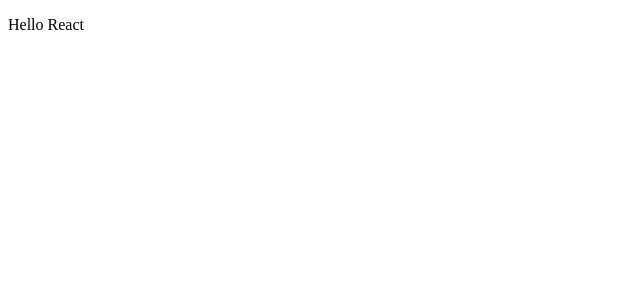
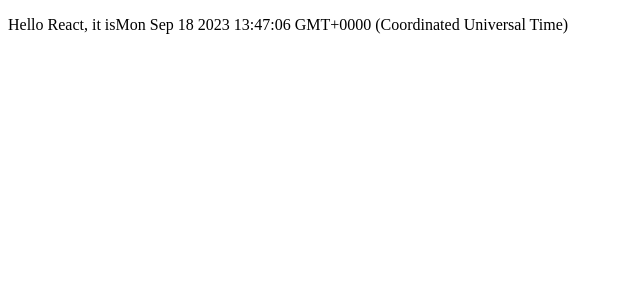
Before and after one commit to crhbala/react-b48, a React (Vite) app: page / in a window 1280 px wide. Shown: the top 300 px of the page, without its empty margins (0-640 px from the left). Built offline with nearby package versions, Linux system fonts and the light colour scheme.

Commit message:
added time info

```diff
--- a/src/App.jsx
+++ b/src/App.jsx
@@ -3,11 +3,10 @@
 //for now does not recive any  arguments
 
 const App = () => {
-  //it can also execute or contain javascript code
-  console.log('Hello from componunt App');
+  const now = new Date()
   return (
     <div>
-      <p>Hello React</p>
+      <p>Hello React, it is{now.toString()}</p>
     </div>
   )
 }
```
